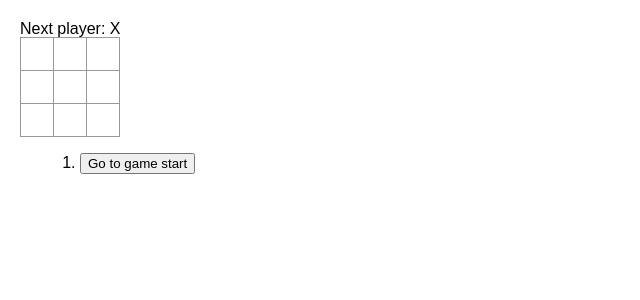
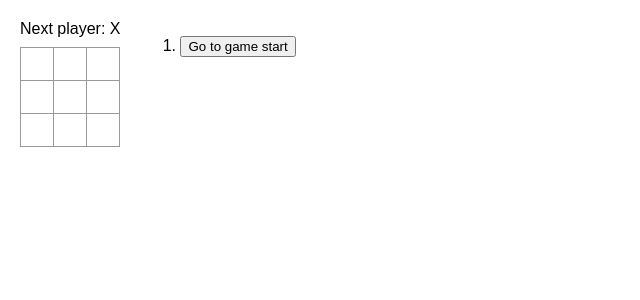
Before and after one commit to vrukhin/tic-tac-toe-react, a React (Vite) app: page / in a window 1280 px wide. Shown: the top 300 px of the page, without its empty margins (0-640 px from the left). Built offline with nearby package versions, Linux system fonts and the light colour scheme.

Commit message:
Fix styles for Game and Status components

```diff
--- a/src/App.jsx
+++ b/src/App.jsx
@@ -37,7 +37,7 @@ function Board({ xIsNext, squares, onPlay }) {
 
   return (
     <>
-      <div>{status}</div>
+      <div className="status">{status}</div>
       <div className="board-row">
         <Square value={squares[0]} onSquareClick={() => handleClick(0)} />
         <Square value={squares[1]} onSquareClick={() => handleClick(1)} />
@@ -93,7 +93,7 @@ export default function Game() {
   });
 
   return (
-    <div className="Game">
+    <div className="game">
       <div className="game-board">
         <Board xIsNext={xIsNext} squares={currentSquares} onPlay={handlePlay}/>
       </div>
```
